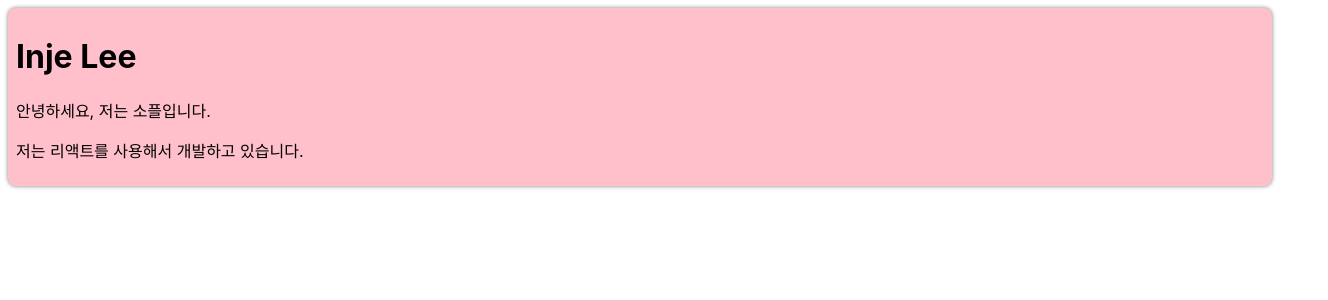
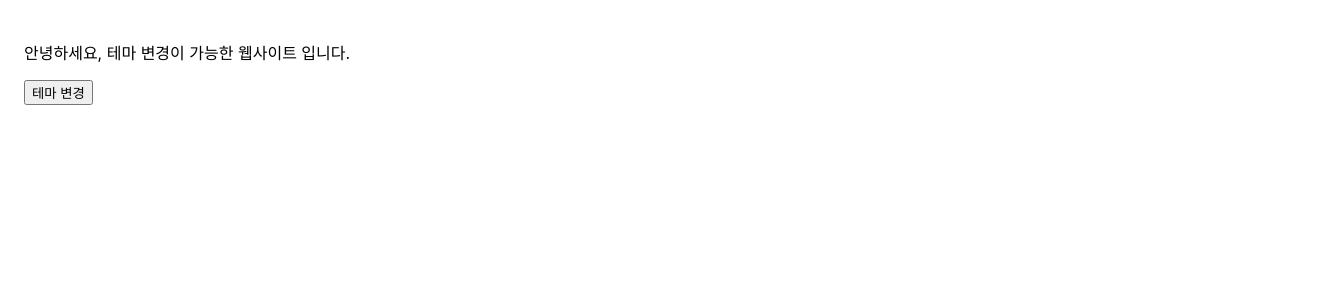
Before and after one commit to hankyungeun/reactstudy, a React (Create React App) app: page / in a window 1280 px wide. Shown: the top 300 px of the page, 1328 px wide, since content can reach past the window. Built offline with nearby package versions, Linux system fonts and the light colour scheme.

Commit message:
chapter14 context사용해보기

```diff
--- /dev/null
+++ b/src/chapter14/DarkOrLight.jsx
@@ -0,0 +1,23 @@
+import { useCallback, useState } from "react";
+import MainContent from "./MainContent";
+import ThemeContext from "./ThemeContext";
+
+function DarkOrLight(props) {
+    const [theme, setTheme] = useState("light");
+
+    const toggleTheme = useCallback(() => {
+        if (theme == "light") {
+            setTheme("dark");
+        } else if(theme == "dark") {
+            setTheme("light");
+        }
+    },[theme]);
+
+    return (
+        <ThemeContext.Provider value={{theme, toggleTheme}}>
+            <MainContent />
+        </ThemeContext.Provider>
+    );
+}
+
+export default DarkOrLight;
--- /dev/null
+++ b/src/chapter14/MainContent.jsx
@@ -0,0 +1,23 @@
+import { useContext } from "react";
+import ThemeContext  from "./ThemeContext";
+
+function MainContent(props) {
+    const {theme, toggleTheme } = useContext(ThemeContext);
+
+    return (
+        <div
+            style={{
+                width: "100vw",
+                height: "100vh",
+                padding: "1.5rem",
+                backgroundColor: theme == "light" ? "white" : "black",
+                color: theme == "light" ? "black" : "white",
+            }}
+        >
+            <p>안녕하세요, 테마 변경이 가능한 웹사이트 입니다.</p>
+            <button onClick={toggleTheme}>테마 변경</button>
+        </div>
+    );
+}
+
+export default MainContent;
--- /dev/null
+++ b/src/chapter14/ThemeContext.jsx
@@ -0,0 +1,6 @@
+import React from "react"
+
+const ThemeContext = React.createContext();
+ThemeContext.displayName = "ThemeContext";
+
+export default ThemeContext;
--- a/src/index.js
+++ b/src/index.js
@@ -3,6 +3,7 @@ import ReactDOM from 'react-dom/client';
 import './index.css';
 import App from './App';
 import reportWebVitals from './reportWebVitals';
+import DarkOrLight from './chapter14/DarkOrLight';
 
 import Library  from './chapter03/Library';
 import Clock  from './chapter04/Clock';
@@ -19,7 +20,7 @@ import ProfileCard from './chapter13/ProfileCard';
 const root = ReactDOM.createRoot(document.getElementById('root'));
 root.render(
   <React.StrictMode>
-    <ProfileCard />
+    <DarkOrLight />
   </React.StrictMode>
 );
 
```
